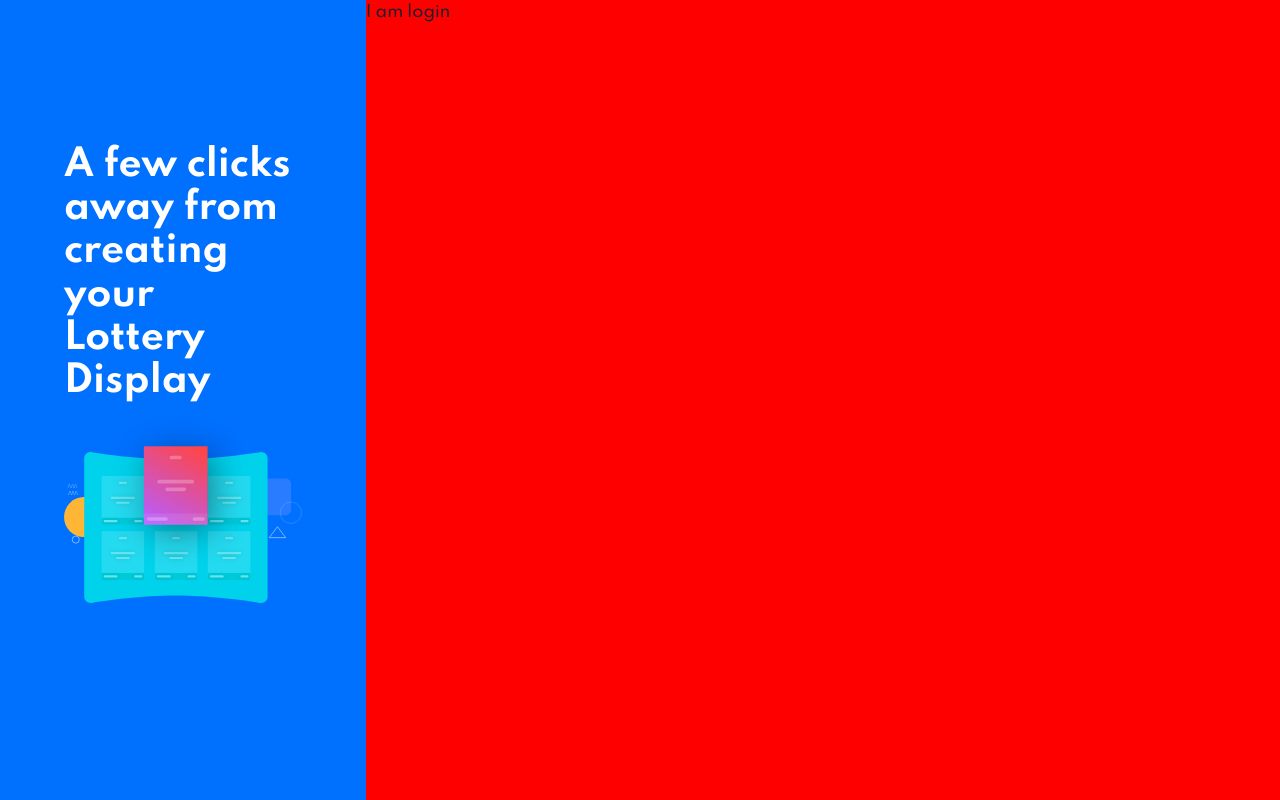
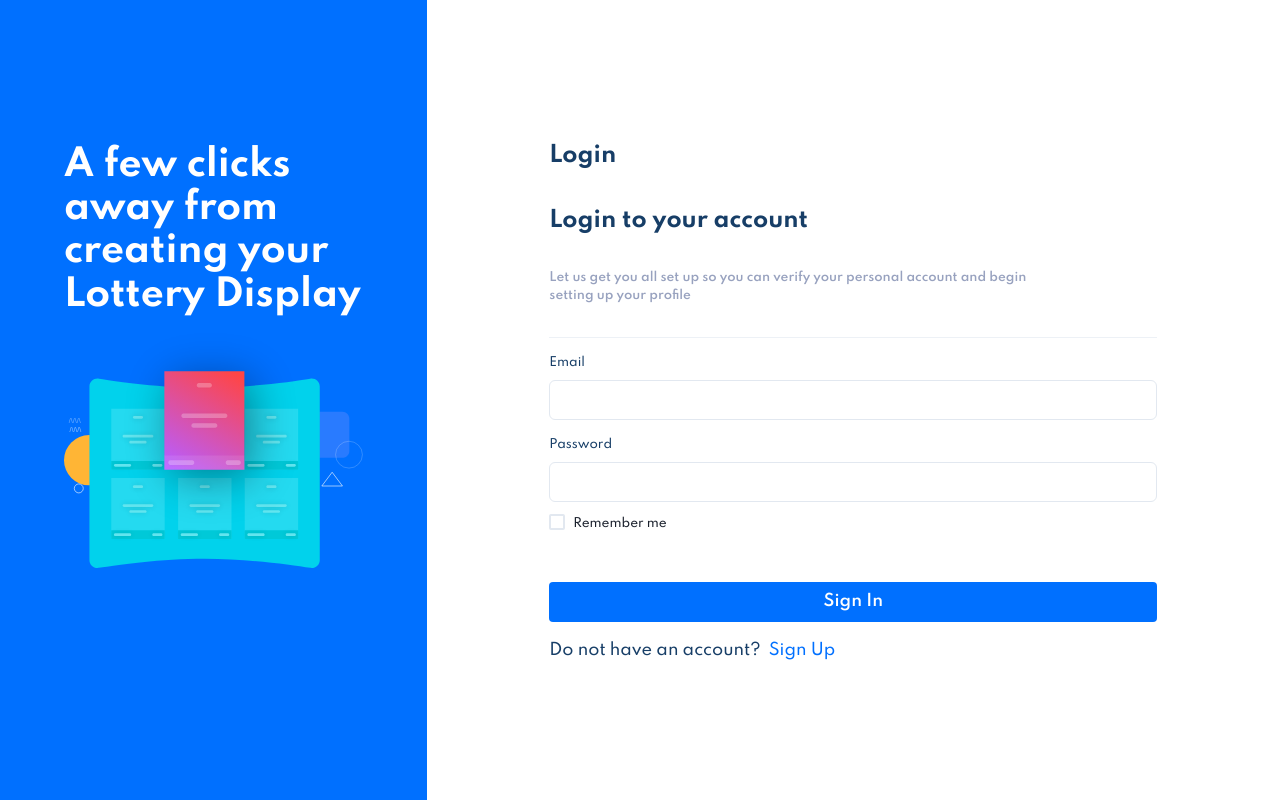
Before and after one commit to chineduknight/techsemester, a React (Create React App) app: page / in a window 1280 px wide. Built offline with nearby package versions, Linux system fonts and the light colour scheme; the HTML template or start-up script is replaced by a standard one.

Commit message:
Adds the Login page

```diff
--- a/src/components/AuthLayout.tsx
+++ b/src/components/AuthLayout.tsx
@@ -6,9 +6,11 @@ import { Box, Grid, Heading, Image } from "@chakra-ui/react";
 
 type AuthLayoutProps = {
   children: React.ReactNode
+  gridTemplateColumns?: string
 }
-const AuthLayout = ({ children }: AuthLayoutProps) => {
-  return <Grid gridTemplateColumns="2fr 5fr">
+const AuthLayout = (props: AuthLayoutProps) => {
+  const { gridTemplateColumns = "2fr 5fr", children } = props;
+  return <Grid gridTemplateColumns={gridTemplateColumns}>
     <Box bg="#0070ff" minH="100vh"
       p="16"
     >
@@ -18,7 +20,7 @@ const AuthLayout = ({ children }: AuthLayoutProps) => {
       />
     </Box>
     {children}
-  </Grid>;
+  </Grid >;
 };
 
 export default AuthLayout;
--- a/src/pages/Login.tsx
+++ b/src/pages/Login.tsx
@@ -1,12 +1,92 @@
-import { Box } from "@chakra-ui/react";
+import {
+  Container,
+  Grid,
+  Text,
+  Button,
+  Divider,
+  FormControl,
+  FormLabel,
+  Input,
+  FormErrorMessage,
+  Link,
+  Flex,
+  Checkbox,
+  Box
+} from "@chakra-ui/react";
 import AuthLayout from "components/AuthLayout";
+import { useForm, SubmitHandler } from "react-hook-form";
+import { useNavigate } from "react-router-dom";
+import { PUBLIC_PATHS } from "routes/pagePath";
+
 
 
 const Login = () => {
-  return <AuthLayout>
-    <Box bg="red">
-      I am login
-    </Box>
+  const {
+    register,
+    handleSubmit,
+    formState: { errors },
+  } = useForm();
+  const history = useNavigate();
+  const onSubmit: SubmitHandler<any> = (data) => console.log(data);
+  const formItems = [
+    {
+      label: "Email",
+      name: "email",
+      type: "text",
+      errorMessage: "Please input your email",
+    },
+    {
+      label: "Password",
+      name: "password",
+      type: "password",
+      errorMessage: "Please input your phone number"
+    },
+  ];
+  return <AuthLayout
+    gridTemplateColumns="2fr 4fr"
+  >
+    <Container
+      maxW="container.sm"
+      display="flex"
+      justifyContent="center"
+      flexDir="column"
+    >
+      <Text mb="8" fontWeight="bold" fontSize="22px" color="#173E67">
+        Login
+      </Text>
+      <Text mb="8" fontWeight="bold" fontSize="22px" color="#173E67">
+        Login to your account
+      </Text>
+      <Text mb="8" fontWeight="600" w="80%" color="#98A2BF" fontSize="12px">
+        Let us get you all set up so you can verify your personal account and
+        begin setting up your profile{" "}
+      </Text>
+      <Divider />
+      <form onSubmit={handleSubmit(onSubmit)}>
+        <Grid mt="4" gridTemplateColumns="1fr" gap="1rem">
+          {formItems.map((formItem) => (
+            <FormControl key={formItem.name} isInvalid={errors[formItem.name]}>
+              <FormLabel fontSize="12px" color="#173E67" htmlFor={formItem.name}> {formItem.label} </FormLabel>
+              <Input
+                id={formItem.name}
+                type={formItem.type}
+                {...register(formItem.name, { required: true })}
+              />
+              <FormErrorMessage> {formItem.errorMessage}</FormErrorMessage>
+            </FormControl>
+          ))}
+        </Grid>
+
+        <Box mt="2">
+          <Checkbox fontSize="12px">   <Text display="inline" fontSize="12px">Remember me</Text></Checkbox>
+        </Box>
+        <Button isFullWidth mt="12" type="submit">Sign In</Button>
+      </form>
+
+      <Flex mt="4">
+        <Text fontWeight="400" color="secondary"> Do not have an account?</Text> <Link onClick={() => history(PUBLIC_PATHS.REGISTER)} color="primary" ml="2">Sign Up</Link>
+      </Flex>
+    </Container>
   </AuthLayout>;
 };
 
--- a/src/pages/Register.tsx
+++ b/src/pages/Register.tsx
@@ -15,6 +15,9 @@ import {
 } from "@chakra-ui/react";
 import AuthLayout from "components/AuthLayout";
 import { useForm, SubmitHandler } from "react-hook-form";
+import { useNavigate } from "react-router-dom";
+import { PUBLIC_PATHS } from "routes/pagePath";
+
 
 
 const Register = () => {
@@ -23,6 +26,7 @@ const Register = () => {
     handleSubmit,
     formState: { errors },
   } = useForm();
+  const history = useNavigate();
   const onSubmit: SubmitHandler<any> = (data) => console.log(data);
   const formItems = [
     {
@@ -105,7 +109,7 @@ const Register = () => {
         </form>
 
         <Flex mt="4">
-          <Text fontWeight="400" color="secondary"> Already have an account?</Text> <Link onClick={() => alert("cliecked")} color="primary" ml="2">Log in</Link>
+          <Text fontWeight="400" color="secondary"> Already have an account?</Text> <Link onClick={() => history(PUBLIC_PATHS.LOGIN)} color="primary" ml="2">Log in</Link>
         </Flex>
       </Container>
     </AuthLayout>
```
